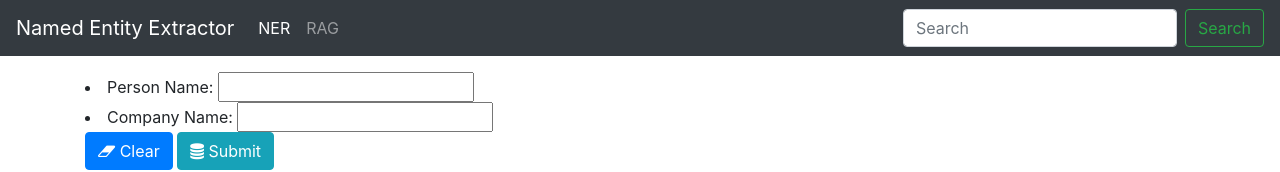
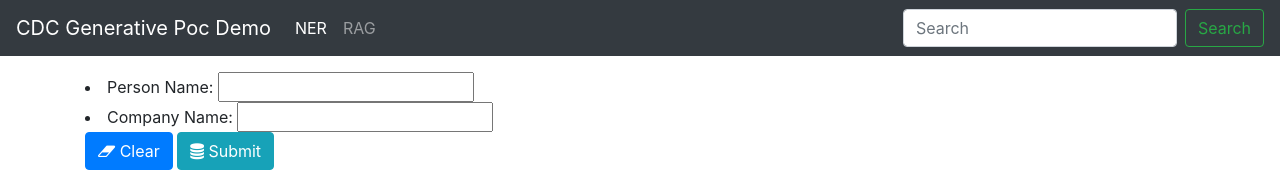
Before and after one commit to chiahaolin/RAG, a plain HTML site: page index.html in a window 1280 px wide. Shown: the top 172 px of the page. Drawn offline with nearby package versions, Linux system fonts and the light colour scheme.

Commit message:
Update index.html

```diff
--- a/index.html
+++ b/index.html
@@ -11,7 +11,7 @@
 </head>
 <body>
     <nav class="navbar navbar-expand-md navbar-dark fixed-top bg-dark">
-        <a class="navbar-brand" href="/">Named Entity Extractor</a>
+        <a class="navbar-brand" href="/">CDC Generative Poc Demo</a>
         <button class="navbar-toggler" type="button" data-toggle="collapse" data-target="#navbarsExampleDefault" aria-controls="navbarsExampleDefault" aria-expanded="false" aria-label="Toggle navigation">
             <span class="navbar-toggler-icon"></span>
         </button>
```
